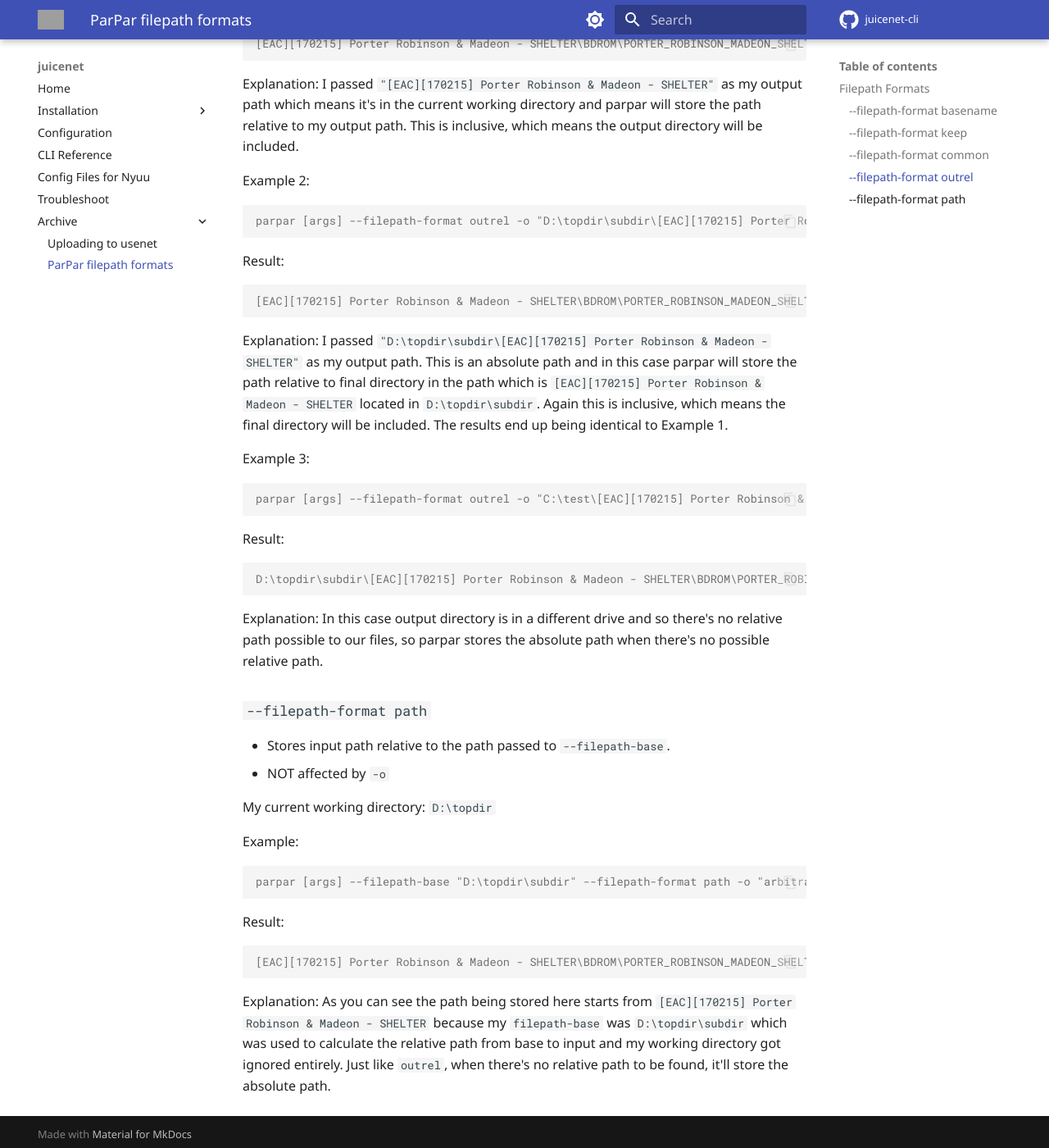
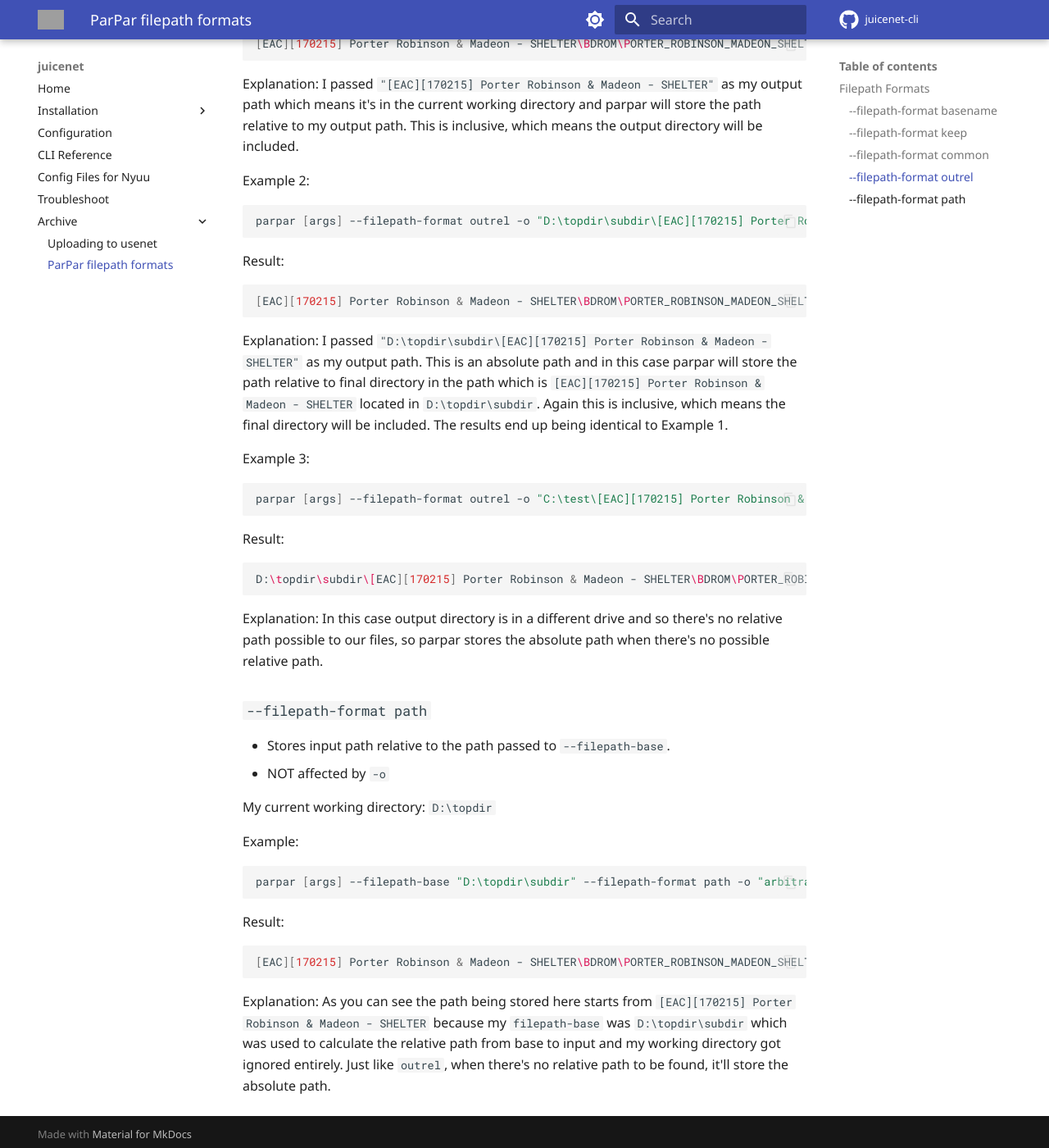
Before and after one commit to Ravencentric/juicenet-cli, an MkDocs documentation site: the page built from docs/archive/parpar-filepath-formats.md, in a window 1280 px wide and 1400 px high, scrolled down 3475 px. Shown: the whole window at 82% size. Built offline with MkDocs 1.6.1 and Material for MkDocs 9.7.7, drawn with Linux system fonts in a browser that asks for light colours; comment, search, counter and statistics services are not loaded; some of the changed text lies outside the part shown; grey boxes are pictures that could not be loaded.

Commit message:
docs: minor consistency change

````diff
--- a/docs/archive/parpar-filepath-formats.md
+++ b/docs/archive/parpar-filepath-formats.md
@@ -7,7 +7,7 @@
 
 ParPar's help text on `--filepath-format`:
 
-``` console
+``` shell
   -f,  --filepath-format     How to format input file paths, can be either:
                                  basename: discard paths
                                  keep: retain full paths as specified
@@ -61,13 +61,13 @@
 
 Example:
 
-``` console
+``` shell
 parpar [args] --filepath-format basename -o "[EAC][170215] Porter Robinson & Madeon - SHELTER" "[EAC][170215] Porter Robinson & Madeon - SHELTER"
 ```
 
 Result:
 
-``` console
+``` shell
 00000.1.clpi
 00000.1.mpls
 00000.clpi
@@ -102,25 +102,25 @@
 
 Example 1:
 
-``` console
+``` shell
 parpar [args] --filepath-format keep -o "anything-goes-here" "[EAC][170215] Porter Robinson & Madeon - SHELTER"
 ```
 
 Result:
 
-``` console
+``` shell
 [EAC][170215] Porter Robinson & Madeon - SHELTER\BDROM\PORTER_ROBINSON_MADEON_SHELTER\BDMV\BACKUP\CLIPINF\00000.clpi
 ```
 
 Example 2:
 
-``` console
+``` shell
 parpar [args] --filepath-format keep -o "anything-goes-here" "D:\topdir\subdir\[EAC][170215] Porter Robinson & Madeon - SHELTER\BDROM\PORTER_ROBINSON_MADEON_SHELTER\BDMV\BACKUP\CLIPINF\00000.clpi"
 ```
 
 Result:
 
-``` console
+``` shell
 D:\topdir\subdir\[EAC][170215] Porter Robinson & Madeon - SHELTER\BDROM\PORTER_ROBINSON_MADEON_SHELTER\BDMV\BACKUP\CLIPINF\00000.clpi
 ```
 
@@ -131,13 +131,13 @@
 
 Example:
 
-``` console
+``` shell
 parpar [args] --filepath-format common -o "anything-goes-here" "[EAC][170215] Porter Robinson & Madeon - SHELTER"
 ```
 
 Result:
 
-``` console
+``` shell
 BDMV\BACKUP\CLIPINF\00000.clpi
 ```
 
@@ -151,13 +151,13 @@
 
 Example 1:
 
-``` console
+``` shell
 parpar [args] --filepath-format outrel -o "[EAC][170215] Porter Robinson & Madeon - SHELTER" "D:\topdir\subdir\[EAC][170215] Porter Robinson & Madeon - SHELTER"
 ```
 
 Result:
 
-``` console
+``` shell
 [EAC][170215] Porter Robinson & Madeon - SHELTER\BDROM\PORTER_ROBINSON_MADEON_SHELTER\BDMV\BACKUP\CLIPINF\00000.clpi
 ```
 
@@ -166,13 +166,13 @@
 
 Example 2:
 
-``` console
+``` shell
 parpar [args] --filepath-format outrel -o "D:\topdir\subdir\[EAC][170215] Porter Robinson & Madeon - SHELTER" "D:\topdir\subdir\[EAC][170215] Porter Robinson & Madeon - SHELTER"
 ```
 
 Result:
 
-``` console
+``` shell
 [EAC][170215] Porter Robinson & Madeon - SHELTER\BDROM\PORTER_ROBINSON_MADEON_SHELTER\BDMV\BACKUP\CLIPINF\00000.clpi
 ```
 
@@ -181,13 +181,13 @@
 
 Example 3:
 
-``` console
+``` shell
 parpar [args] --filepath-format outrel -o "C:\test\[EAC][170215] Porter Robinson & Madeon - SHELTER" "D:\topdir\subdir\[EAC][170215] Porter Robinson & Madeon - SHELTER"
 ```
 
 Result:
 
-``` console
+``` shell
 D:\topdir\subdir\[EAC][170215] Porter Robinson & Madeon - SHELTER\BDROM\PORTER_ROBINSON_MADEON_SHELTER\BDMV\BACKUP\CLIPINF\00000.clpi
 ```
 
@@ -202,13 +202,13 @@
 
 Example:
 
-``` console
+``` shell
 parpar [args] --filepath-base "D:\topdir\subdir" --filepath-format path -o "arbitrary\path\[EAC][170215] Porter Robinson & Madeon - SHELTER" "D:\topdir\subdir\[EAC][170215] Porter Robinson & Madeon - SHELTER"
 ```
 
 Result:
 
-``` console
+``` shell
 [EAC][170215] Porter Robinson & Madeon - SHELTER\BDROM\PORTER_ROBINSON_MADEON_SHELTER\BDMV\BACKUP\CLIPINF\00000.clpi
 ```
 
````
Also changed, not shown: docs/cli-reference.md (+3 -3 lines), docs/installation/local.md (+7 -7 lines).
